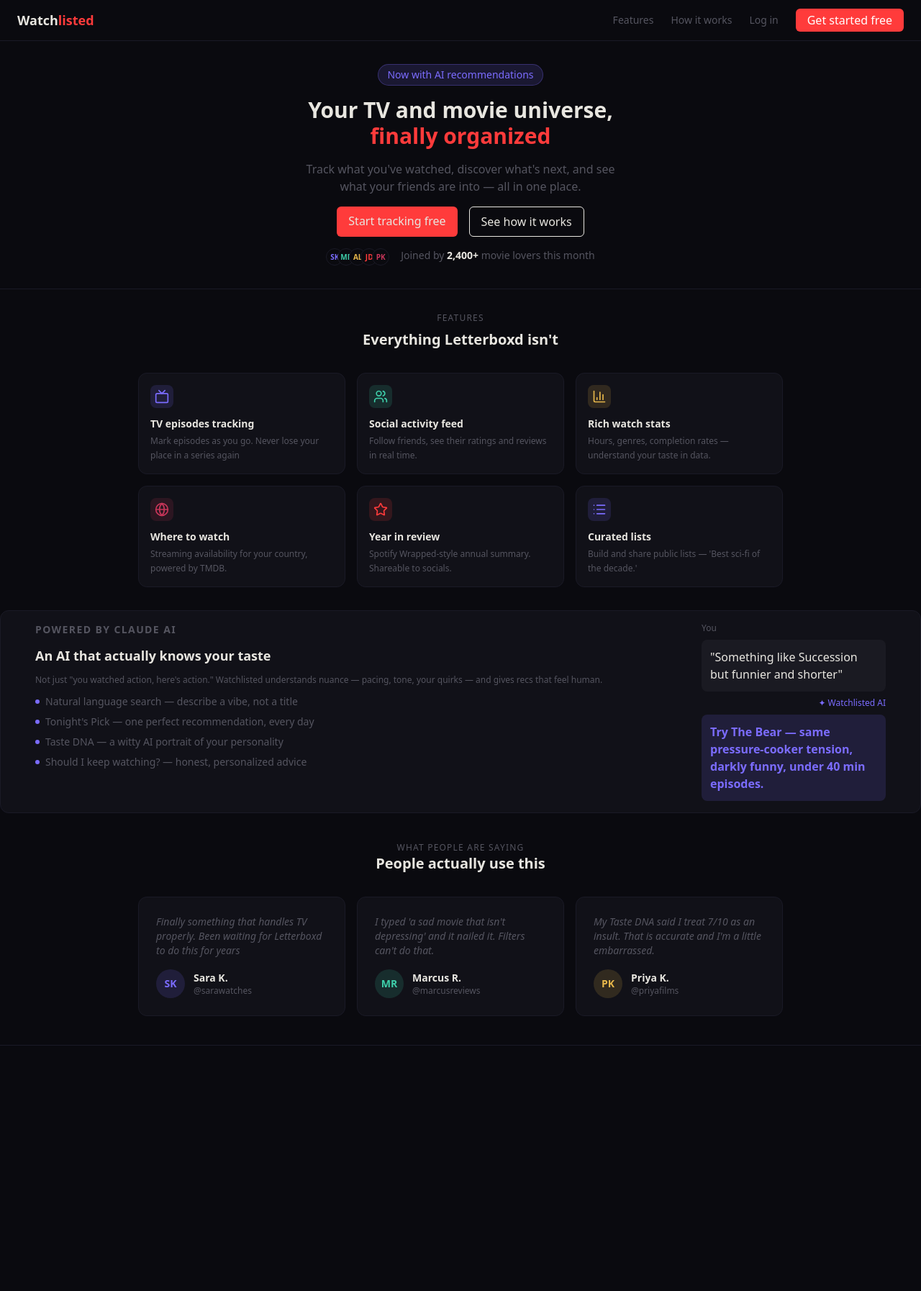
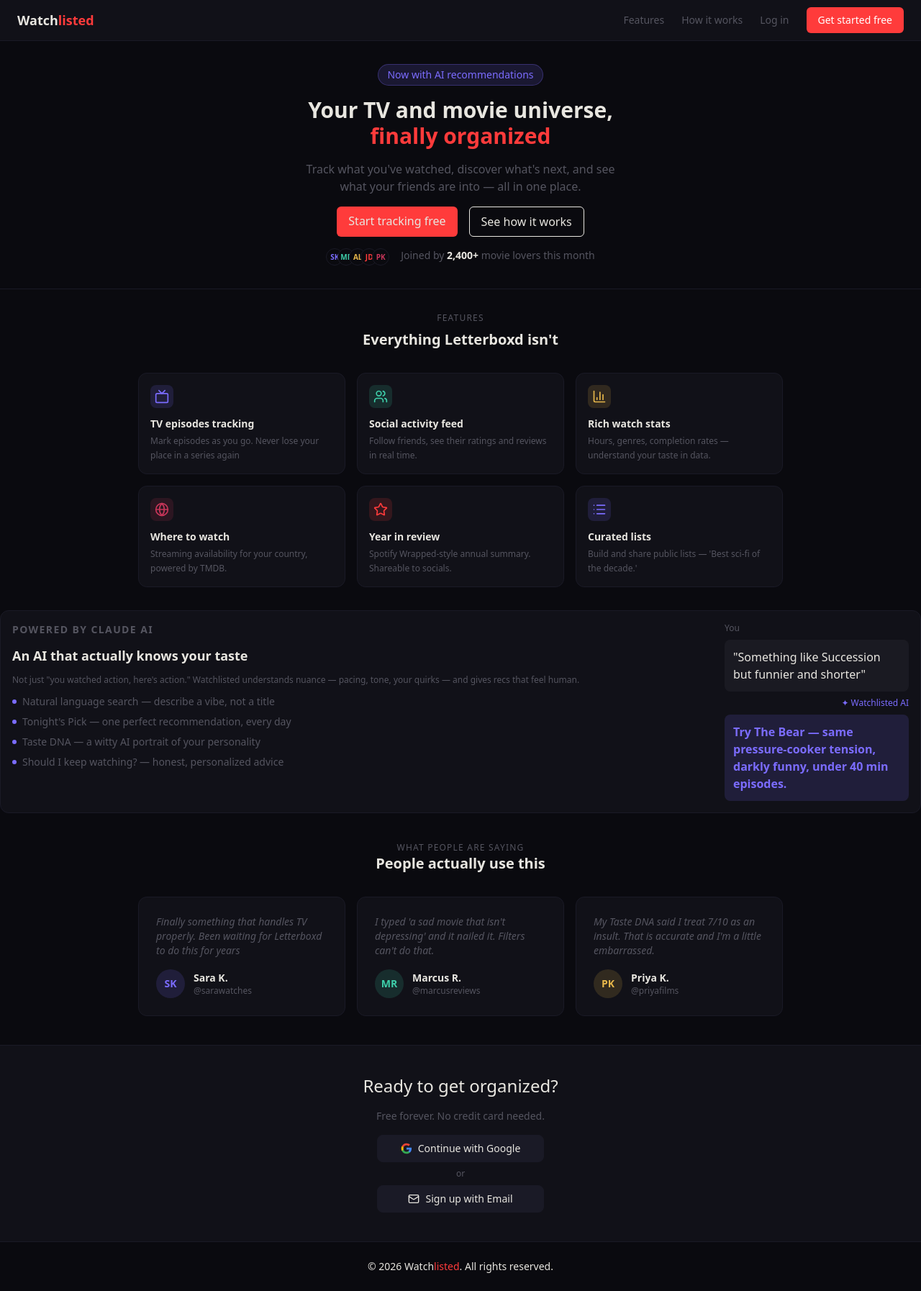
Before and after one commit to AlanGarc1a/watchlisted, a Next.js app: page / in a window 1280 px wide. Shown: the whole page at 72% size. Before the commit the page ends 1453 px from the top, so only its background shows below. Built offline with nearby package versions, Linux system fonts and the light colour scheme.

Commit message:
feat: enhance landing page layout with SignUp and Footer components; improve responsiveness of AIStrip, Features, and Testimonials sections

```diff
--- a/src/components/landing/AIStrip.tsx
+++ b/src/components/landing/AIStrip.tsx
@@ -2,7 +2,7 @@
 const AIStrip = () => {
     return (
         <div className='border border-raised bg-deep rounded-xl p-4 mt-8'>
-            <div className='flex justify-between px-8'>
+            <div className="flex flex-col lg:flex-row justify-between gap-8">
                 <div className='space-y-3'>
                     <p className='uppercase text-muted text-sm font-semibold tracking-widest'>powered by claude ai</p>
                     <h3 className='text-primary text-lg font-bold'>An AI that actually knows your taste</h3>
--- a/src/components/landing/Features.tsx
+++ b/src/components/landing/Features.tsx
@@ -82,7 +82,7 @@
                 <h2 className="text-xl font-bold text-primary">Everything Letterboxd isn&apos;t</h2>
             </div>
             {/* features grid */}
-            <div className="grid grid-cols-3 gap-4 max-w-4xl mx-auto">
+            <div className="grid grid-cols-1 md:grid-cols-2 lg:grid-cols-3 gap-4 max-w-4xl mx-auto">
                 {features.map(feature => (
                     <FeatureCard key={feature.id} {...feature} />
                 ))}
--- a/src/components/landing/LandingPage.tsx
+++ b/src/components/landing/LandingPage.tsx
@@ -1,6 +1,8 @@
 import Hero from "./Hero";
 import Features from "./Features";
 import Testimonials from "./Testimonials";
+import Footer from "../layout/footer";
+import SignUp from "./SignUp";
 
 const LandingPage = () => {
     return (
@@ -8,6 +10,8 @@
             <Hero />
             <Features />
             <Testimonials />
+            <SignUp />
+            <Footer />
         </>
     )
 }
--- /dev/null
+++ b/src/components/landing/SignUp.tsx
@@ -0,0 +1,28 @@
+import { Mail } from "lucide-react";
+
+const SignUp = () => {
+    return (
+        <div className="flex flex-col items-center justify-center bg-deep text-center py-10 space-y-4">
+            <h2 className="text-primary text-2xl">Ready to get organized?</h2>
+            <p className="text-muted text-sm">Free forever. No credit card needed.</p>
+            <div>
+                <button className="flex items-center justify-center gap-2 bg-raised border border-raised py-2 px-8 rounded-lg text-primary text-sm w-full max-w-xs">
+                    <svg width="16" height="16" viewBox="0 0 24 24">
+                        <path d="M22.56 12.25c0-.78-.07-1.53-.2-2.25H12v4.26h5.92c-.26 1.37-1.04 2.53-2.21 3.31v2.77h3.57c2.08-1.92 3.28-4.74 3.28-8.09z" fill="#4285F4"/>
+                        <path d="M12 23c2.97 0 5.46-.98 7.28-2.66l-3.57-2.77c-.98.66-2.23 1.06-3.71 1.06-2.86 0-5.29-1.93-6.16-4.53H2.18v2.84C3.99 20.53 7.7 23 12 23z" fill="#34A853"/>
+                        <path d="M5.84 14.09c-.22-.66-.35-1.36-.35-2.09s.13-1.43.35-2.09V7.07H2.18C1.43 8.55 1 10.22 1 12s.43 3.45 1.18 4.93l3.66-2.84z" fill="#FBBC05"/>
+                        <path d="M12 5.38c1.62 0 3.06.56 4.21 1.64l3.15-3.15C17.45 2.09 14.97 1 12 1 7.7 1 3.99 3.47 2.18 7.07l3.66 2.84c.87-2.6 3.3-4.53 6.16-4.53z" fill="#EA4335"/>
+                    </svg>
+                    Continue with Google
+                </button>
+                <p className='text-xs text-muted py-2'>or</p>
+                <button className="flex items-center justify-center gap-2 bg-raised border border-raised py-2 px-8 rounded-lg text-primary text-sm w-full max-w-xs">
+                    <Mail size={16} />
+                    Sign up with Email
+                </button>
+            </div>
+        </div>
+    )
+}
+
+export default SignUp;
--- a/src/components/landing/Testimonials.tsx
+++ b/src/components/landing/Testimonials.tsx
@@ -42,7 +42,7 @@
                 <p className='text-muted tracking-widest uppercase text-xs'>What people are saying</p>
                 <h3 className='font-bold text-xl text-primary'>People actually use this</h3>
             </div>
-            <div className='grid grid-cols-3 gap-4 mt-6 max-w-4xl mx-auto'>
+            <div className="grid grid-cols-1 md:grid-cols-3 gap-4 max-w-4xl mx-auto">
                 {testimonials.map(testimonial => (
                     <TestimonialCard key={testimonial.id} {...testimonial} />
                 ))}
--- /dev/null
+++ b/src/components/layout/footer/index.tsx
@@ -0,0 +1,11 @@
+const Footer = () => {
+    return (
+        <footer className="flex flex-col md:flex-row items-center justify-between gap-4 border-t border-raised bg-void">
+            <div className="max-w-6xl mx-auto px-8 py-6 text-center">
+                <p className="text-sm text-primary">&copy; {new Date().getFullYear()} Watch<span className='text-brand'>listed</span>. All rights reserved.</p>
+            </div>
+        </footer>
+    )
+}
+
+export default Footer;
--- a/src/components/layout/navbar/index.tsx
+++ b/src/components/layout/navbar/index.tsx
@@ -1,17 +1,45 @@
-import NavLinks from "./navlinks";
-import Link from "next/link";
+"use client"
+import { useState } from "react"
+import { Menu, X } from "lucide-react"
+import Link from "next/link"
+import NavLinks from "./navlinks"
 
 const NavBar = () => {
+  const [isOpen, setIsOpen] = useState(false)
+
   return (
-        <nav className="border-b border-raised">
+    <nav className="border-b border-raised bg-deep">
       <div className="flex justify-between items-center px-6 h-14">
-                <Link href='/' className="font-bold text-lg">
-                    Watch<span className='text-brand'>listed</span>
+
+        {/* Logo */}
+        <Link href="/" className="font-bold text-lg">
+          Watch<span className="text-brand">listed</span>
         </Link>
+
+        {/* Desktop links — hidden on mobile */}
+        <div className="hidden md:flex items-center gap-6">
           <NavLinks />
         </div>
+
+        {/* Hamburger button — visible on mobile only */}
+        <button
+          className="md:hidden text-muted hover:text-primary transition-colors"
+          onClick={() => setIsOpen(!isOpen)}
+          aria-label="Toggle menu"
+        >
+          {isOpen ? <X size={20} /> : <Menu size={20} />}
+        </button>
+
+      </div>
+
+      {/* Mobile dropdown — only renders when isOpen is true */}
+      {isOpen && (
+        <div className="md:hidden flex flex-col gap-4 px-6 py-4 border-t border-raised bg-deep">
+          <NavLinks mobile />
+        </div>
+      )}
     </nav>
   )
 }
 
-export default NavBar;
+export default NavBar
--- a/src/components/layout/navbar/navlinks/index.tsx
+++ b/src/components/layout/navbar/navlinks/index.tsx
@@ -1,4 +1,4 @@
-import Link from "next/link";
+import Link from "next/link"
 
 type NavLink = {
   id: number
@@ -6,33 +6,37 @@
   name: string
 }
 
-const NavLinks = () => {
+type NavLinksProps = {
+  mobile?: boolean
+}
 
 const links: NavLink[] = [
-        { id: 1, href: '/features', name: 'Features' },
-        { id: 2, href: '/how-it-works', name: 'How it works' },
-        { id: 3, href: '/login', name: 'Log in' },
+  { id: 1, href: "#features", name: "Features" },
+  { id: 2, href: "#how-it-works", name: "How it works" },
+  { id: 3, href: "/login", name: "Log in" },
 ]
 
+const NavLinks = ({ mobile = false }: NavLinksProps) => {
   return (
-        <div className="flex items-center gap-6">
+    <>
       {links.map((link) => (
         <Link
           key={link.id}
           href={link.href}
-                    className="text-muted hover:text-primary transition-colors text-sm"
+          className={`text-muted hover:text-primary transition-colors text-sm ${mobile ? "py-2 border-b border-raised" : ""}`}
         >
           {link.name}
         </Link>
       ))}
+
       <Link
         href="/register"
-                className="inline-block rounded-md bg-brand py-1 px-4 text-white"
+        className={`bg-brand text-white text-sm rounded-md py-2 px-4 hover:bg-rose transition-colors text-center ${mobile ? "mt-2" : ""}`}
       >
         Get started free
       </Link>
-        </div>
+    </>
   )
 }
 
-export default NavLinks;
+export default NavLinks
```
Lines whose indentation alone changed are shown as unchanged.
